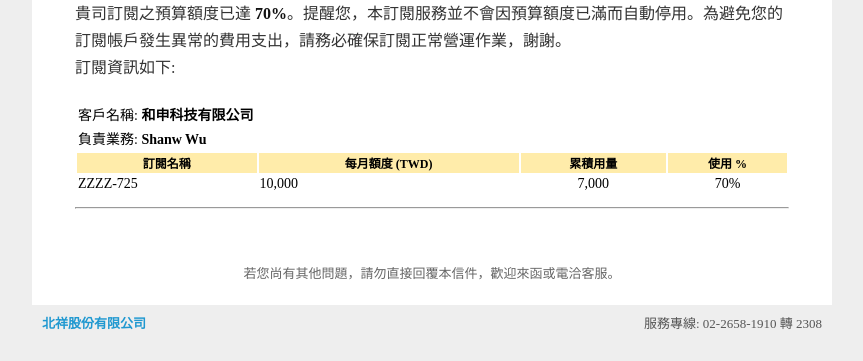
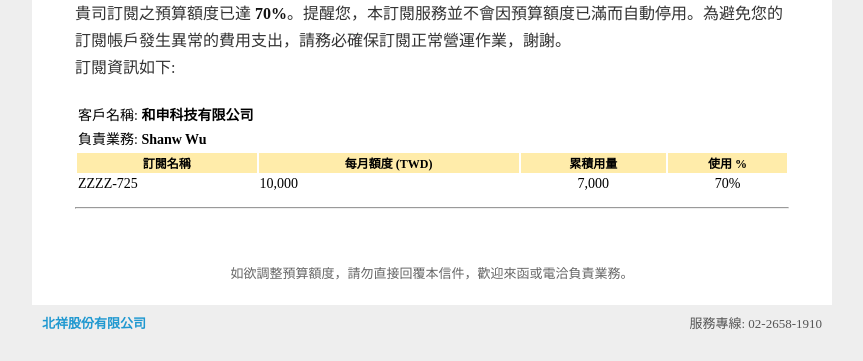
Before and after one commit to tianyow/CSP, a plain HTML site: page emails/CSP_email_azure_budget_alert.html in a window 1280 px wide. Shown: the part 439-800 px from the top of the page, without its empty margins (208-1071 px from the left). Drawn offline with Linux system fonts and the light colour scheme.

Commit message:
通知Email定案

```diff
--- a/emails/CSP_email_azure_budget_alert.html
+++ b/emails/CSP_email_azure_budget_alert.html
@@ -75,7 +75,7 @@
 												<tr height="20"><td><hr></td></tr>
 												<tr height="40"><td></td></tr>
 												<tr>
-													<td align="center"><span style="color:#666;font-size:13px;">若您尚有其他問題，請勿直接回覆本信件，歡迎來函或電洽客服。</span></td>
+													<td align="center"><span style="color:#666;font-size:13px;">如欲調整預算額度，請勿直接回覆本信件，歡迎來函或電洽負責業務。</span></td>
 												</tr>
 											</table>
 										</td>
@@ -90,7 +90,7 @@
 				<table width="780" border="0" cellpadding="0" cellspacing="0">
 					<tr height="35">
 						<td align="left"><a href="http://www.pershing.com.tw" style="color:#1f98d0;font-size:13px;font-weight:bold;text-decoration:none">北祥股份有限公司</a></td>
-						<td align="right"><span style="color:#555555;font-size:13px;">服務專線: 02-2658-1910 轉 2308</span></td>
+						<td align="right"><span style="color:#555555;font-size:13px;">服務專線: 02-2658-1910</span></td>
 					</tr>
 				</table>
 			</td>
```
Also changed, not shown: emails/CSP_email_activate.html (+1 -1 lines), emails/CSP_email_activate_sub.html (+1 -1 lines), emails/CSP_email_create_customer.html (+1 -1 lines), emails/CSP_email_create_user.html (+1 -1 lines), emails/CSP_email_expiring_sub.html (+1 -1 lines), emails/CSP_email_schedule_order.html (+1 -1 lines), emails/CSP_email_suspend_sub.html (+1 -1 lines), emails/images/CSP_Azure_Budget_Alert.jpg.
